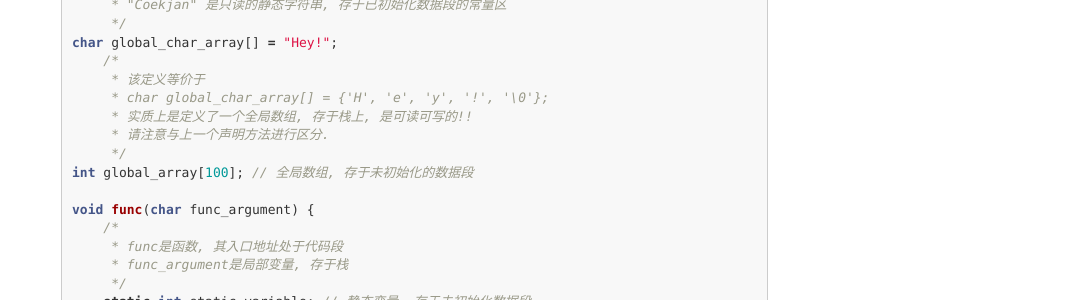
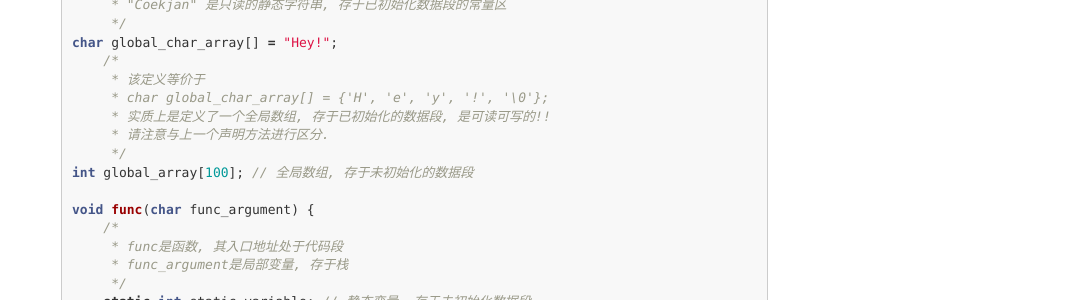
Before and after one commit to Coekjan/coekjan.github.io, a Jekyll site: the page built from _posts/C-Programming/2021-01-18-Memory-Space-And-Allocation.md, in a window 1280 px wide and 900 px high, scrolled down 1222 px. Shown: the part 207-507 px from the top of the window, without its empty margins (204-1280 px from the left). Built offline with Jekyll 4.4.1, drawn with Linux system fonts in a browser that asks for light colours; nearby versions of some CDN libraries; comment, search, counter and statistics services are not loaded.

Commit message:
Update 2021-01-18-Memory-Space-And-Allocation.md

```diff
--- a/_posts/C-Programming/2021-01-18-Memory-Space-And-Allocation.md
+++ b/_posts/C-Programming/2021-01-18-Memory-Space-And-Allocation.md
@@ -34,7 +34,7 @@ char global_char_array[] = "Hey!";
     /*
      * 该定义等价于
      * char global_char_array[] = {'H', 'e', 'y', '!', '\0'};
-     * 实质上是定义了一个全局数组, 存于栈上, 是可读可写的!!
+     * 实质上是定义了一个全局数组, 存于已初始化的数据段, 是可读可写的!!
      * 请注意与上一个声明方法进行区分.
      */
 int global_array[100]; // 全局数组, 存于未初始化的数据段
```
